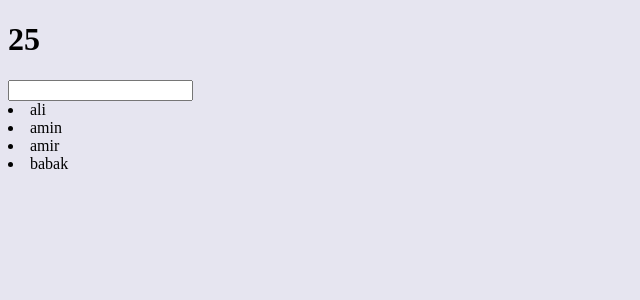
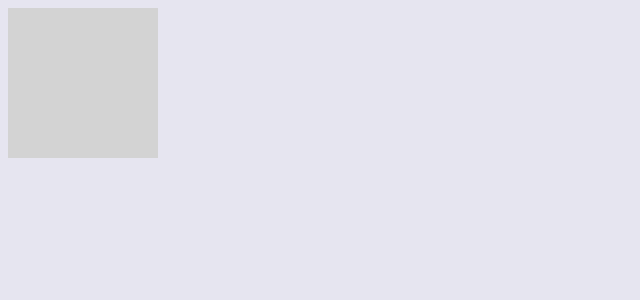
Before and after one commit to zahra-alvandi/react, a React (Vite) app in the folder my-app/: page / in a window 1280 px wide. Shown: the top 300 px of the page, without its empty margins (0-640 px from the left). Built offline with nearby package versions, Linux system fonts and the light colour scheme.

Commit message:
events practice

```diff
--- a/my-app/src/App.jsx
+++ b/my-app/src/App.jsx
@@ -1,3 +1,4 @@
+import React, { Component } from 'react'
 import { useState } from 'react'
 import reactLogo from './assets/react.svg'
 import viteLogo from '/vite.svg'
@@ -5,46 +6,48 @@ import './App.css'
 import Product from "./Product/product"
 import Modal from './Modal/modal'
 import User from './User/user'
-import React from 'react'
 
-class App extends React.Component {
-  constructor(props) {
-    super(props)
+// class App extends React.Component {
+//   constructor(props) {
+//     super(props)
 
-    this.state = {
-      users: [
-        {id: 1, name: "ali"},
-        {id: 2, name: "amin"},
-        {id: 3, name: "amir"},
-        {id: 4, name: "babak"},
-      ]
-    }
+//     this.state = {
+//       users: [
+//         {id: 1, name: "ali"},
+//         {id: 2, name: "amin"},
+//         {id: 3, name: "amir"},
+//         {id: 4, name: "babak"},
+//       ]
+//     }
+//     this.clickHandler = this.clickHandler.bind(this)
+//     this.code = 25
+//   }
 
-    this.code = 25
-  }
+//   clickHandler () {
+//     alert("click shod :)")
+//     this.code = 55
+//     console.log(this)
+//   }
 
-  clickHandler () {
-    alert("click shod :)")
-    this.code = 35
-  }
+//   keyDownHandler () {
+//     console.log("type shode :)")
+//   }
 
-  keyDownHandler () {
-    console.log("type shode :)")
-  }
-
-  render() {
-    return (
-      <div>
-        <h1 onClick={this.clickHandler}>{this.code}</h1>
-        <input type="text" onKeyDown={this.keyDownHandler} />
-        <User {...this.state.users[0]}></User>
-        <User {...this.state.users[1]}></User>
-        <User {...this.state.users[2]}></User>
-        <User {...this.state.users[3]}></User>
-      </div>
-    )
-  }
-}
+//   render() {
+//     return (
+//       <div>
+//         {/* <h1 onClick={this.clickHandler.bind(this)}>{this.code}</h1> */}
+//         {/* <h1 onClick={() => {this.clickHandler()}}>{this.code}</h1> */}
+//         <h1 onClick={this.clickHandler}>{this.code}</h1>
+//         <input type="text" onKeyDown={this.keyDownHandler} />
+//         <User {...this.state.users[0]}></User>
+//         <User {...this.state.users[1]}></User>
+//         <User {...this.state.users[2]}></User>
+//         <User {...this.state.users[3]}></User>
+//       </div>
+//     )
+//   }
+// }
 
 // function App() {
 //   return(
@@ -54,4 +57,98 @@ class App extends React.Component {
 //   )
 // }
 
-export default App
+// export default App
+
+// class Counter extends Component {
+//   constructor(props) {
+//     super(props);
+//     this.state  = {count: 0};
+//     this.increase = this.increase.bind(this);
+//     this.decrease = this.decrease.bind(this);
+//   }
+
+//   increase () {
+//     this.setState(prev => (
+//       {count: prev.count + 1}
+//     ));
+//   }
+
+//   decrease () {
+//     this.setState(prev => (
+//       {count: prev.count -1}
+//     ));
+//   }
+
+//   render() {
+//     return(
+//       <div>
+//         <h2>{this.state.count}</h2>
+//         <button onClick={this.increase}>+</button>
+//         <button onClick={this.decrease}>-</button>
+//       </div>
+//     )
+//   }
+// }
+
+// export default Counter
+
+// class LiveInput extends Component {
+//   constructor (props) {
+//     super(props);
+//     this.state = {text: ""};
+//     this.handleChange = this.handleChange.bind(this)
+//   }
+
+//   handleChange () {
+//     this.setState({text: event.target.value})
+//   }
+
+//   render() {
+//     return(
+//       <div>
+//         <input type="text" onChange={this.handleChange} />
+//         <p>Previwe: {this.state.text}</p>
+//       </div>
+//     )
+//   }
+// }
+
+// export default LiveInput
+
+class HoverBox extends Component {
+  constructor(props) {
+    super(props);
+    this.state = {bg: "lightgray"};
+    this.hanleEnter = this.hanleEnter.bind(this)
+    this.handleLeave = this.handleLeave.bind(this)
+  }
+
+  hanleEnter () {
+    this.setState({bg: "skyblue"})
+  }
+
+  handleLeave () {
+    this.setState({bg: "lightgray"})
+  }
+
+  render() {
+    return(
+      <div
+        onMouseOver={this.hanleEnter}
+        onMouseLeave={this.handleLeave}
+        style={
+          {
+            width: 150,
+            height: 150,
+            backgroundColor: this.state.bg,
+            magrin: 20
+          }
+        }
+      >
+
+      </div>
+    )
+  }
+}
+
+export default HoverBox
```
